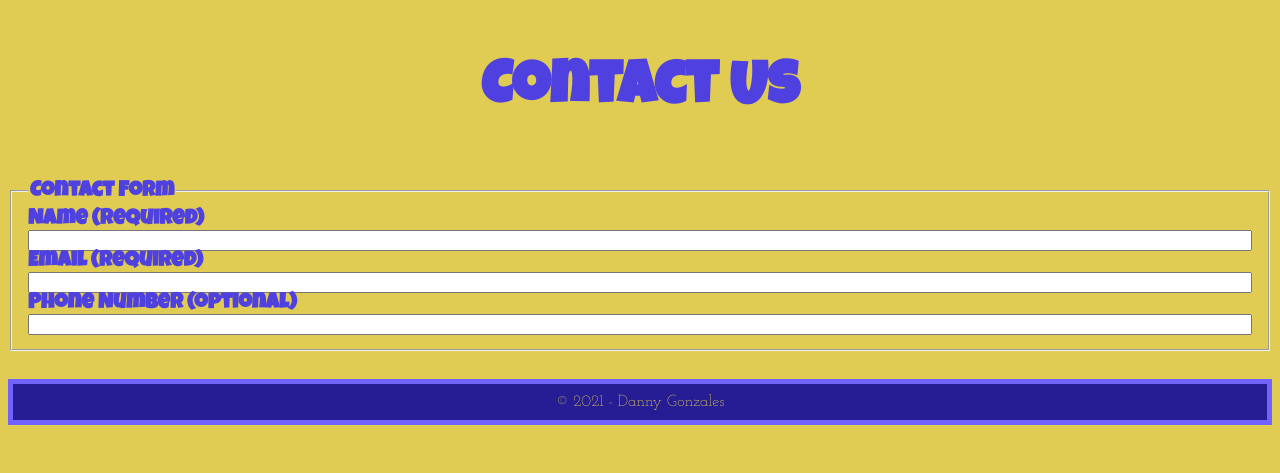
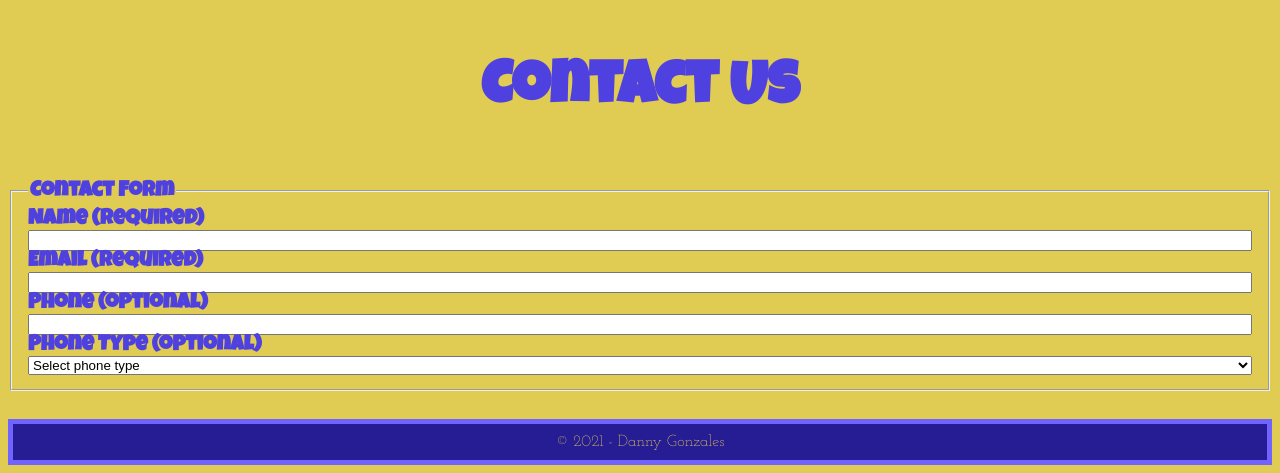
Before and after one commit to RVCC-IDMX/about-me-gonzales9danny, a plain HTML site: page index.html in a window 1280 px wide. Shown: the part 1565-2038 px from the top of the page. Before the commit the page ends 1998 px from the top, so only its background shows below. Drawn offline with Linux system fonts and the light colour scheme; files whose address does not match are found by name.

Commit message:
Build the Markup

```diff
--- a/index.html
+++ b/index.html
@@ -115,9 +115,18 @@
             <label for="email"> Email (required)</label>
             <input type="text" id="email" name="email" required>
 
-            <!-- Phone Number -->
-            <label for="phone"> Phone Number (optional)</label>
+            <!-- Phone  -->
+            <label for="phone"> Phone (optional)</label>
             <input type="text" id="phone" name="phone" optional>
+
+            <!-- Phone Type -->
+            <label for="phonetype"> Phone Type (optional)</label>
+            <select id="phonetype">
+              <option>Select phone type</option>
+              <option>Work</option>
+              <option>Mobile</option>
+              <option>House</option>
+            </select>
 
         </div>
 
```
